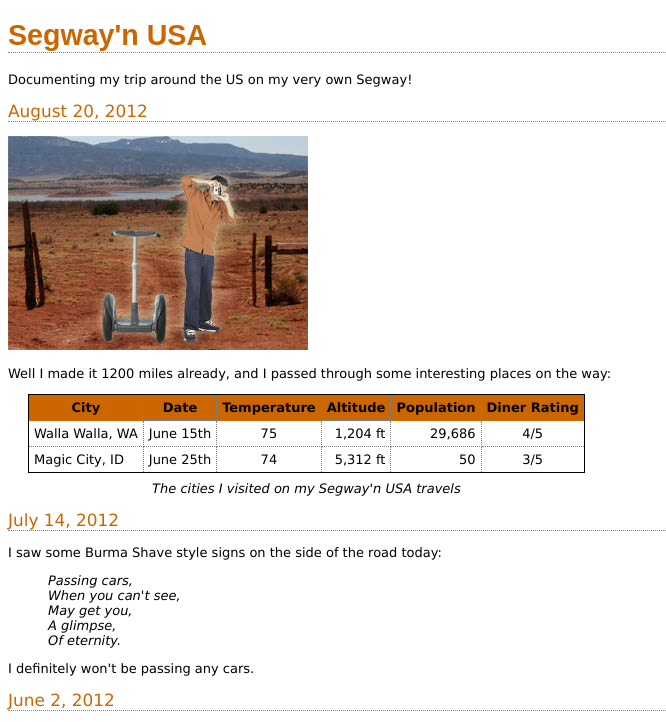
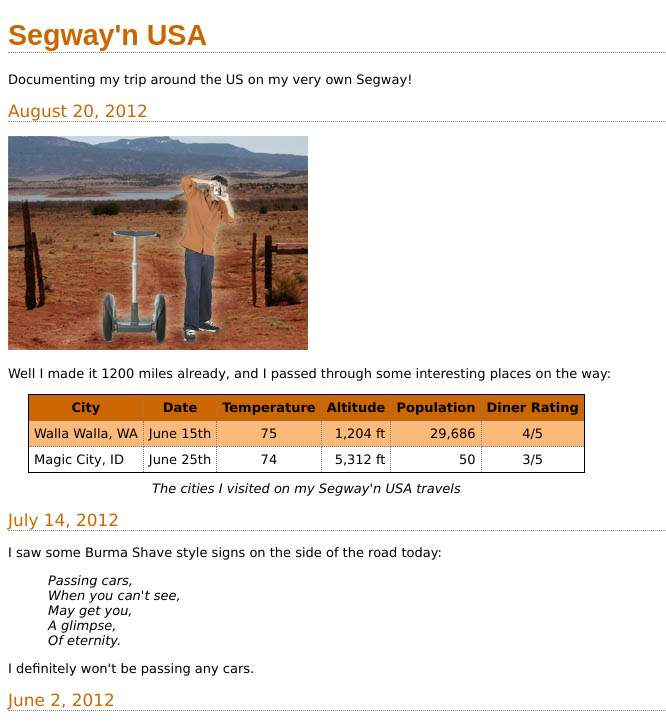
Before and after one commit to bostonhsu/HeadFirstHTMLandCSSLearning, a plain HTML site: page chapter13/journal/journal.html in a window 1280 px wide. Shown: the top 722 px of the page, without its empty margins (0-666 px from the left). Drawn offline with Linux system fonts and the light colour scheme; a web font is replaced by a local one.

Commit message:
Step13-3

```diff
--- a/chapter13/journal/journal.css
+++ b/chapter13/journal/journal.css
@@ -50,3 +50,6 @@
 .cellRight {
   text-align: right;
 }
+.cellcolor {
+  background-color: #fcba7a;
+}
--- a/chapter13/journal/journal.html
+++ b/chapter13/journal/journal.html
@@ -32,7 +32,7 @@
       <th class="cellRight">Population</th>
       <th class="cellCenter">Diner Rating</th>
     </tr>
-    <tr>
+    <tr class="cellcolor">
       <td>Walla Walla, WA</td>
       <td class="cellCenter">June 15th</td>
       <td class="cellCenter">75</td>
```
